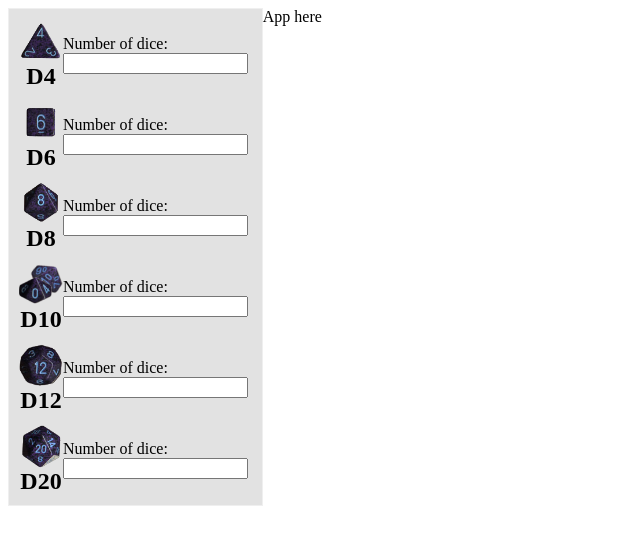
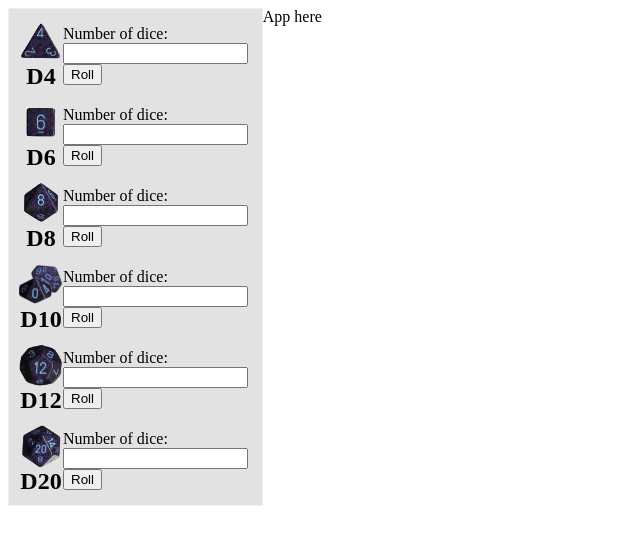
Before and after one commit to samtietze/2lc.github.io, a plain HTML site: page index.html in a window 1280 px wide. Shown: the whole page, without its empty margins (0-640 px from the left). Drawn offline with Linux system fonts and the light colour scheme.

Commit message:
add a button

```diff
--- a/index.html
+++ b/index.html
@@ -18,6 +18,7 @@
         <div class="dice-input">
           <label for="d4-number">Number of dice:</label>
           <input type="text" name="d4-number" id="d4-number">
+          <button id="d4-button">Roll</button>
         </div>
       </div>
       <div class="die">
@@ -28,6 +29,7 @@
         <div class="dice-input">
           <label for="d6-number">Number of dice:</label>
           <input type="text" name="d6-number" id="d6-number">
+          <button id="d6-button">Roll</button>
         </div>
       </div>
       <div class="die">
@@ -38,6 +40,7 @@
         <div class="dice-input">
           <label for="d8-number">Number of dice:</label>
           <input type="text" name="d8-number" id="d8-number">
+          <button id="d8-button">Roll</button>
         </div>
       </div>
       <div class="die">
@@ -48,6 +51,7 @@
         <div class="dice-input">
           <label for="d10-number">Number of dice:</label>
           <input type="text" name="d10-number" id="d10-number">
+          <button id="d10-button">Roll</button>
         </div>
       </div>
       <div class="die">
@@ -58,6 +62,7 @@
         <div class="dice-input">
           <label for="d12-number">Number of dice:</label>
           <input type="text" name="d12-number" id="d12-number">
+          <button id="d12-button">Roll</button>
         </div>
       </div>
       <div class="die">
@@ -68,6 +73,7 @@
         <div class="dice-input">
           <label for="d20-number">Number of dice:</label>
           <input type="text" name="d20-number" id="d20-number">
+          <button id="d20-button">Roll</button>
         </div>
       </div>
     </div>
```
